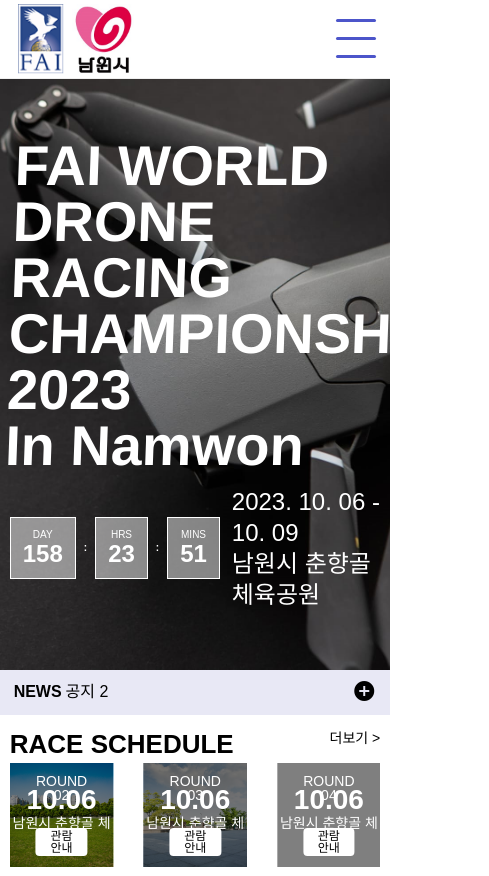
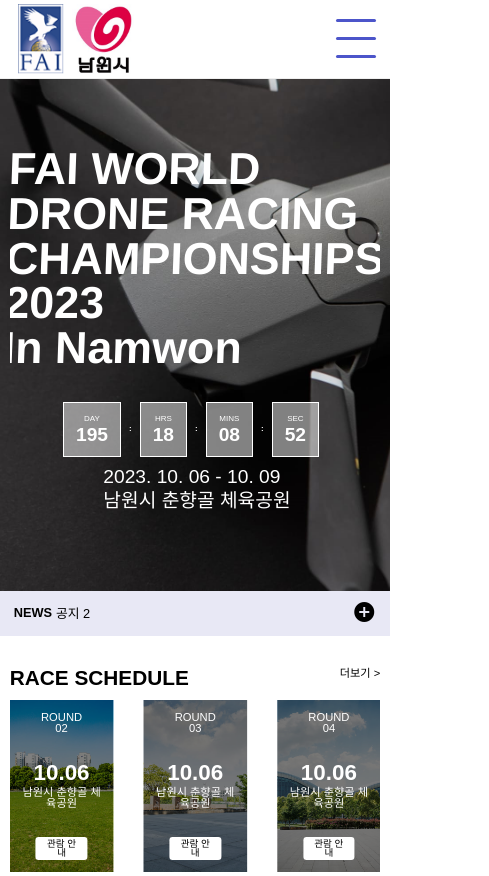
Before and after one commit to JUNG-EUN1997/drone_racing, a plain HTML site: page index.html in a window 390 px wide. Shown: the top 876 px of the page, 489 px wide, since content can reach past the window. Drawn offline with nearby package versions, Linux system fonts and the light colour scheme.

Commit message:
2차 모바일 퍼블리싱

```diff
--- a/index.html
+++ b/index.html
@@ -50,10 +50,10 @@
                         <li><a href="#">NEWS</a></li>
                         <li><a href="#">GALLERY</a></li>
                         <li><a href="#">SPONSORS</a></li>
-                        <li class="lang">
+                        <!-- <li class="lang">
                             <span class="active">KR</span>
                             <span>EN</span>
-                        </li>
+                        </li> -->
                     </ul>
                 </div>
 
@@ -63,22 +63,29 @@
         <div class="main_wrap">
             <section class="banner_wrap">
                 <div class="w-main banner_area">
-                    <h2>FAI WORLD<br>DRONE RACING<br>CHAMPIONSHIPS 2023<br>In Namwon</h2>
+                    <div style="width:100%;overflow: hidden;">
+                        <h2>FAI WORLD<br>DRONE RACING<br>CHAMPIONSHIPS 2023<br>In Namwon</h2>
+                    </div>
                     <div>
-                        <ul>
+                        <ul class="dday js-dday">
                             <li>
                                 <h5>DAY</h5>
-                                <h4>158</h4>
+                                <h4 id="day">0</h4>
                             </li>
                             <li class="delimiter">:</li>
                             <li>
                                 <h5>HRS</h5>
-                                <h4>23</h4>
+                                <h4 id="hour">0</h4>
                             </li>
                             <li class="delimiter">:</li>
                             <li>
                                 <h5>MINS</h5>
-                                <h4>51</h4>
+                                <h4 id="minute">0</h4>
+                            </li>
+                            <li class="delimiter">:</li>
+                            <li>
+                                <h5>SEC</h5>
+                                <h4 id="second">0</h4>
                             </li>
                         </ul>
                         <div>
--- a/static/css/common.scss
+++ b/static/css/common.scss
@@ -43,3 +43,4 @@
 input[readonly='readonly'] {background-color: #eaeaea;}/* For IE */
 input:read-only {background-color: #eaeaea;}
 .w-main{width:95%; max-width: 1200px; margin: auto;}
+.none{display: none !important;}
--- a/static/css/main.scss
+++ b/static/css/main.scss
@@ -37,8 +37,11 @@
 
 // nav
 .menu_wrap{
-    position: relative;
+    position: fixed;
+    width: 100%;
+    background-color: #ffffff;
     border-bottom: 1px solid #efefef;
+    z-index: 10;
     .menu_area{
         display: flex;
         justify-content: space-between;
@@ -84,11 +87,12 @@
 }
 
 .banner_wrap{
-    height: 70vh;
+    min-height: 70vh;
     background: url('../images/img_banner.jpg') center no-repeat;
     background-size: cover;
     display: flex;
     color: #ffffff;
+    padding-top: 70px;
     .banner_area{
         h2{
             font-size: 5.6rem;
@@ -158,6 +162,13 @@
     .swiper-container{
         overflow: hidden;
         .swiper-slide{
+            text-align: center;
+            background: center no-repeat;
+            background-size: cover;
+            position: relative;
+            color: #ffffff;
+            padding: 6vw 0;
+
             &::before{
                 content: '';
                 background-color: rgba(0,0,0,0.5);
@@ -178,15 +189,14 @@
                 background-image: url('../images/img_schedule_3.jpg');
             }
             &.type4{
-                background-image: url('../images/img_schedule_4.jpg');
+                background-image: url('../images/img_schedule_1.jpg');
             }
-
-            text-align: center;
-            background: center no-repeat;
-            background-size: cover;
-            position: relative;
-            color: #ffffff;
-            padding: 6vw 0;
+            &.type5{
+                background-image: url('../images/img_schedule_2.jpg');
+            }
+            &.type6{
+                background-image: url('../images/img_schedule_3.jpg');
+            }
             h5{
                 font-size: 1.4rem;
                 position: absolute;
@@ -305,6 +315,12 @@
 }
 
 @media (max-width: 768px) {
+    html{
+        font-size: 50%;
+    }
+    h1{
+        margin: 8vw 0 3vw 0;
+    }
     .hamburger {
         width: 40px;
         height: 40px;
@@ -343,6 +359,7 @@
     }
 
     .menu_area{
+        .menu_content{
             .menu{
                 flex-direction: column;
                 position: absolute;
@@ -355,6 +372,27 @@
                 overflow: hidden;
                 height: 100vh;
                 z-index: 100;
+                align-items: normal;
+                .close{
+                    display: block;
+                    text-align: right;
+                    margin: 1.2rem 1.2rem 0 0;
+                    color: #7d8089;
+                    .material-icons{
+                        font-size: 4.2rem;
+                    }
+                }
+                li{
+                    margin-right: 0;
+                    a{
+                        display: block;
+                        border-bottom: 1px solid #aaa;
+                        border-radius: 0;
+                        padding: 3vw 6vw;
+                        font-size: 1.8rem;
+                    }
+                }
+            }
         }
     }
 
@@ -384,23 +422,48 @@
             }
 
             .menu{
-                align-items: normal;
-                right: -3.75%;
+                right: -31px;
                 width: 90vw;
-                .close{
-                    display: block;
-                    text-align: right;
-                    .material-icons{
-                        font-size: 4.2rem;
-                    }
-                }
-                li{
-                    a{
-                        display: block;
             }
         }
     }
 
+    .banner_wrap{
+        .banner_area{
+            >div{
+                flex-direction: column;
+                margin: 5vw 0;
+                ul{
+                    margin-bottom: 2vw;
                 }
             }
         }
+    }
+
+    .race_schedule_wrap{
+        .swiper-container{
+            .swiper-slide{
+                padding: 16vw 3vw;
+                .btn_area{
+                    a{
+
+                    }
+                }
+            }
+        }
+    }
+
+    .video_wrap{
+        margin: 20vw 0;
+    }
+
+    .partner_wrap{
+        .partner_content{
+            grid-template-columns: repeat(4,1fr);
+            row-gap: 1vw;
+        }
+        .btn_are{
+            margin-top: 5vw;
+        }
+    }
+}
--- a/static/js/main.js
+++ b/static/js/main.js
@@ -34,3 +34,48 @@
 function closeNav() {
     document.querySelector(".js-menu_content").classList.remove("open");
 }
+
+const dDay = "10/6/2023"
+    var end = new Date(dDay);
+
+    var _second = 1000;
+    var _minute = _second * 60;
+    var _hour = _minute * 60;
+    var _day = _hour * 24;
+    var timer;
+
+    function showRemaining() {
+        var now = new Date();
+        var distance = end - now;
+        if (distance < 0) {
+            clearInterval(timer);
+            document.querySelector(".js-dday").classList.add("none")
+            return;
+        }
+        var days = Math.floor(distance / _day);
+        var hours = Math.floor((distance % _day) / _hour);
+        var minutes = Math.floor((distance % _hour) / _minute);
+        var seconds = Math.floor((distance % _minute) / _second);
+
+        hours = hours<10 ? "0" + String(hours) : String(hours)
+        minutes = minutes<10 ? "0" + String(minutes) : String(minutes)
+        seconds = seconds<10 ? "0" + String(seconds) : String(seconds)
+
+
+        document.getElementById("day").innerHTML = days;
+        document.getElementById("hour").innerHTML = hours;
+        document.getElementById("minute").innerHTML = minutes;
+        document.getElementById("second").innerHTML = seconds;
+    }
+
+    function CountDownTimer(dt){
+        end = new Date(dt);
+
+        _second = 1000;
+        _minute = _second * 60;
+        _hour = _minute * 60;
+        _day = _hour * 24;
+        showRemaining()
+        timer = setInterval(showRemaining, 1000);
+    }
+    CountDownTimer(dDay)
```
Also changed, not shown: static/css/common.css, static/css/main.css. Lines whose indentation alone changed are shown as unchanged.
